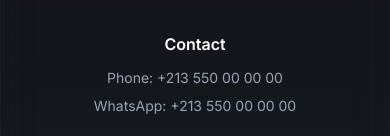
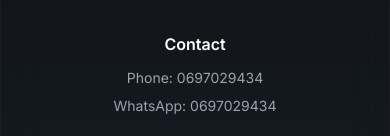
Before and after one commit to alpha-store19/alpha-store, a Next.js app: page /adzaki in a window 390 px wide. Shown: the part 621-757 px from the top of the page. Built offline with nearby package versions, Linux system fonts and the light colour scheme.

Commit message:
Update phone and WhatsApp to 0697029434

```diff
--- a/app/layout.tsx
+++ b/app/layout.tsx
@@ -43,9 +43,9 @@ export default function RootLayout({ children }: { children: React.ReactNode })
                     <div className="text-center">
                       <h4 className="text-white font-semibold mb-3">Contact</h4>
                       <div className="space-y-2 text-sm text-gray-400">
-                        <p>Phone: +213 550 00 00 00</p>
-                        <a href="https://wa.me/213550000000" target="_blank" rel="noopener noreferrer" className="block hover:text-cyber transition-colors">
-                          WhatsApp: +213 550 00 00 00
+                        <p>Phone: 0697029434</p>
+                        <a href="https://wa.me/213697029434" target="_blank" rel="noopener noreferrer" className="block hover:text-cyber transition-colors">
+                          WhatsApp: 0697029434
                         </a>
                       </div>
                     </div>
--- a/components/WhatsAppButton.tsx
+++ b/components/WhatsAppButton.tsx
@@ -3,7 +3,7 @@
 export default function WhatsAppButton() {
   return (
     <a
-      href="https://wa.me/213550000000"
+      href="https://wa.me/213697029434"
       target="_blank"
       rel="noopener noreferrer"
       className="fixed bottom-6 right-6 z-50 w-14 h-14 rounded-full glass cyber-border flex items-center justify-center hover:bg-cyber/20 hover:scale-110 transition-all duration-300 animate-float group"
```
